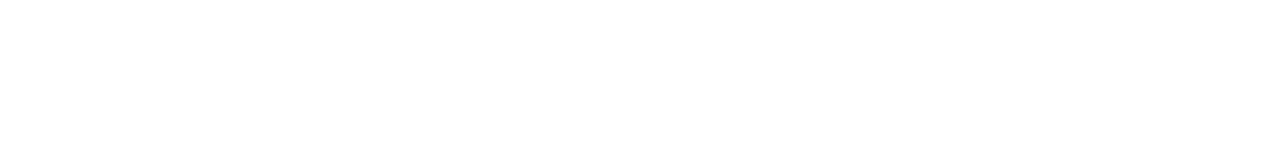
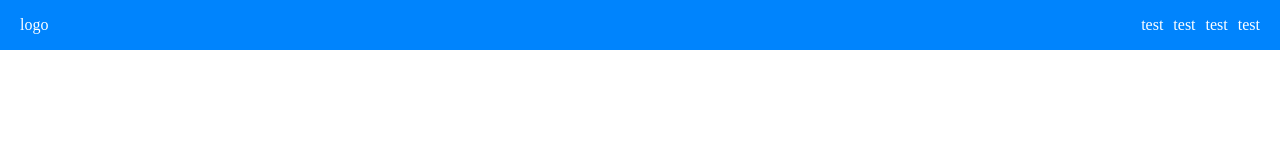
Before and after one commit to AlessandroPalumboDev/htmlcss-responsive-layout, a plain HTML site: page index.html in a window 1280 px wide. Drawn offline with Linux system fonts and the light colour scheme.

Commit message:
[UPD] Add header

```diff
--- a/css/style.css
+++ b/css/style.css
@@ -1,6 +1,129 @@
-/* RESET  */
+/****************************
+         RESET
+****************************/
 *{
     margin: 0;
     padding: 0;
     box-sizing: border-box;
 }
+
+/***************************
+        UTILITIES
+***************************/
+
+/* backgrounds */
+.bg-blue{
+    background-color: #0084FD;
+}
+
+.bg-sky{
+    background-color: #B5DDFF;
+}
+
+.bg-violet{
+    background-color:#9792E4 ;
+}
+
+.bg-footer{
+    background-color: #333333;
+}
+
+/* colors */
+.white{
+    color: white;
+}
+
+
+
+/* flex */
+.flex{
+    display: flex;
+}
+
+.space-between{
+    justify-content: space-between;
+}
+
+.a-items-center{
+    align-items: center;
+}
+
+
+/* altezze */
+.h-600{
+    height: 600px;
+}
+
+.h-300{
+    height: 300px;
+}
+
+.h-50{
+    height: 50px;
+}
+
+
+/* visibility */
+.desktop-only{
+    display: none;
+}
+
+
+/****************************
+         LAYOUT
+ ****************************/
+.container{
+
+}
+
+.row{
+    display: flex;
+    flex-wrap: wrap;
+}
+
+.col{
+
+}
+
+.content{
+
+}
+
+/* header  */
+header col.{
+    width: 50%;
+}
+
+header .col .content{
+    margin: 0 20px;
+    align-items: center;
+    display: flex;
+}
+
+header .desktop-only .content ul{
+    display: flex;
+    list-style-type: none;
+}
+
+header .desktop-only .content li{
+    padding-left: 10px;
+}
+
+
+
+
+/****************************
+         RESPONSIVE
+ ****************************/
+
+ /* desktop  */
+ @media screen and (min-width: 768px) {
+    .desktop-only{
+        display: block;
+    }
+
+    .mobile-only{
+        display: none;
+    }
+
+ }
--- a/index.html
+++ b/index.html
@@ -8,9 +8,31 @@
 </head>
 <body>
     <header>
-
+        <div class="container bg-blue">
+            <div class="row space-between">
+                <div class="col">
+                    <div class="content h-50 white">
+                        <span>logo</span>
+                    </div>
+                </div>
+                <div class="col mobile-only">
+                    <div class="content h-50 white">
+                        hamburger
+                    </div>
+                </div>
+                <div class="col desktop-only">
+                    <div class="content h-50 white">
+                        <ul>
+                            <li>test</li>
+                            <li>test</li>
+                            <li>test</li>
+                            <li>test</li>
+                        </ul>
+                    </div>
+                </div>
+            </div>
+        </div>
     </header>
-
 
     <main>
 
```
